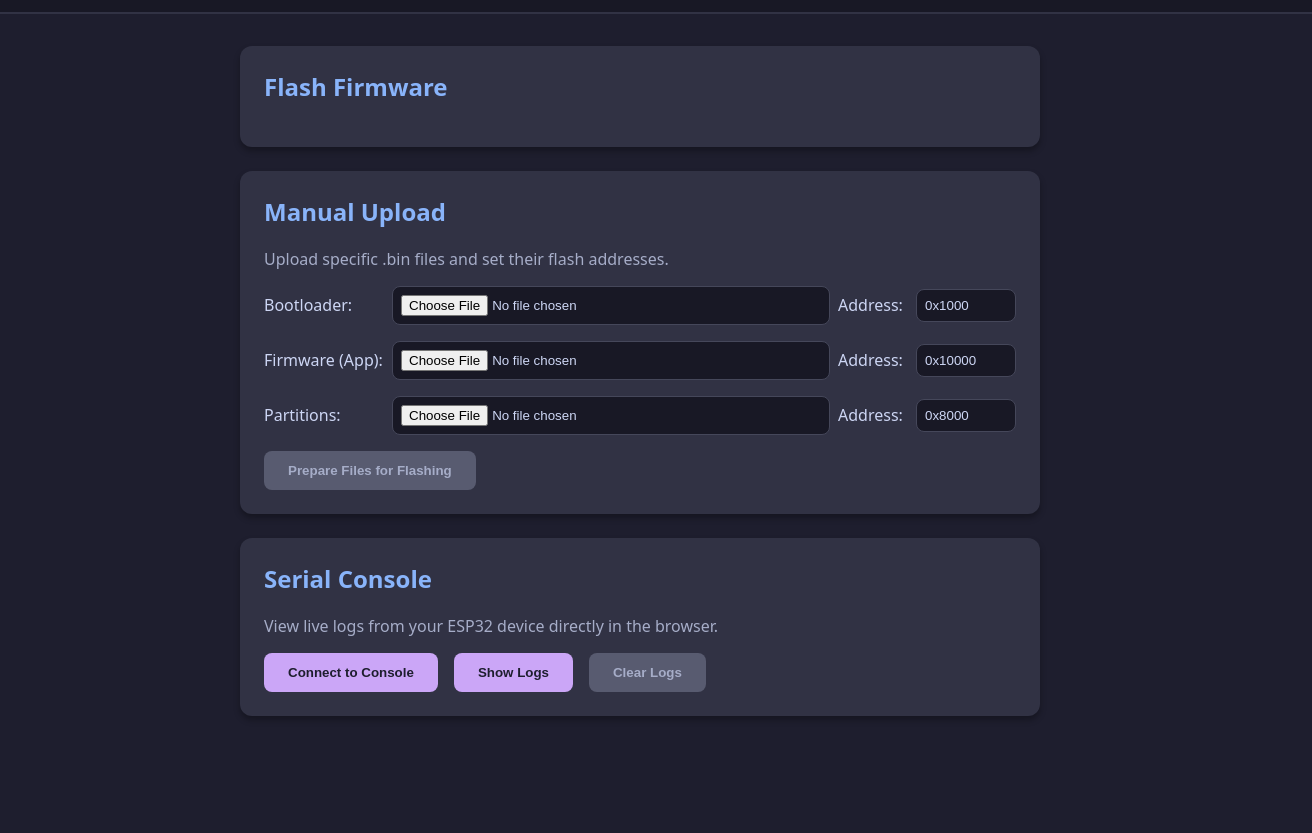
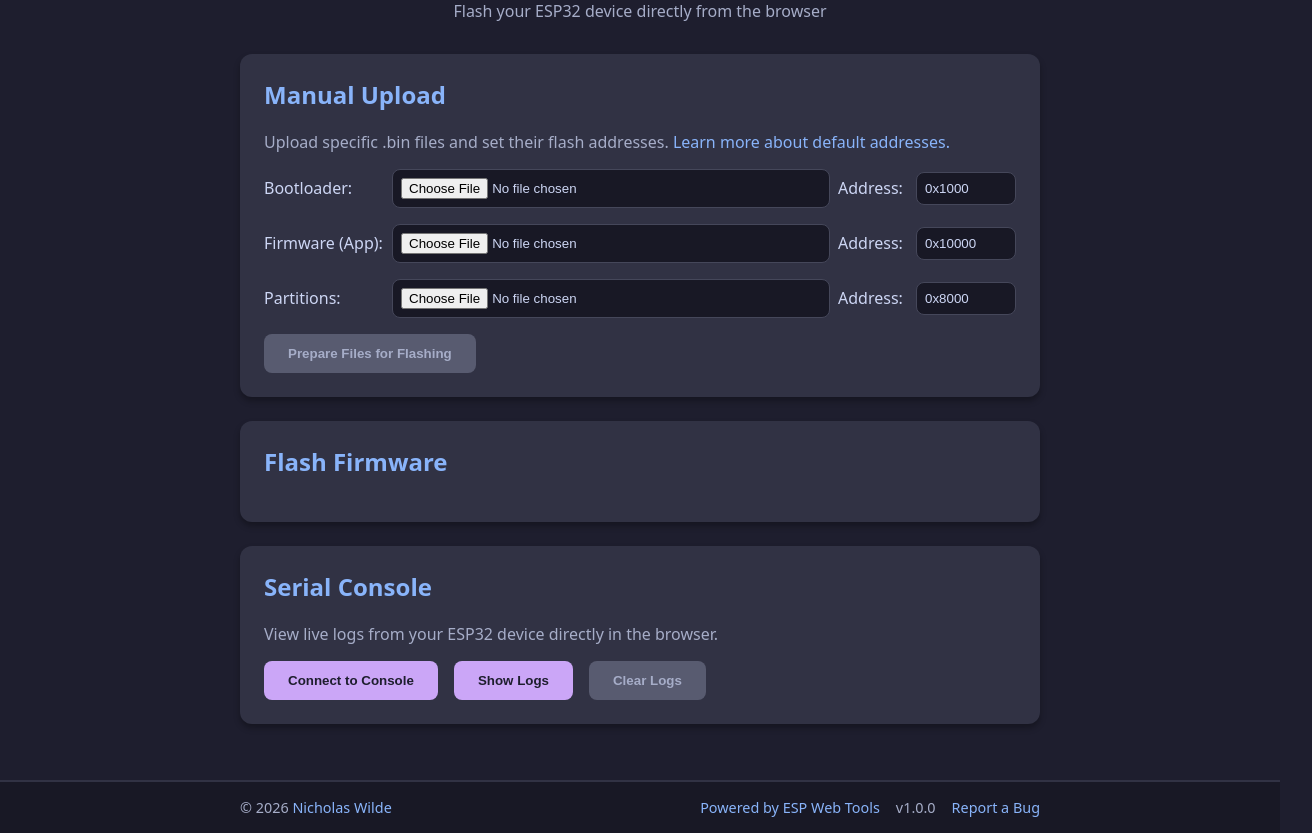
Before and after one commit to nicholaswilde/esp32-web-flasher, a plain HTML site: page index.html in a window 1280 px wide. Shown: the part 149-982 px from the top of the page, 1312 px wide, since content can reach past the window. Before the commit the page ends 921 px from the top, so only its background shows below. Drawn offline with Linux system fonts and the light colour scheme.

Commit message:
feat: revamp layout, add dynamic footer and favicon
- Switch Manual Upload and Flash Firmware sections.

- Add repo link, version, and copyright footer driven by config.json.

- Add microchip favicon.

```diff
--- a/config.json
+++ b/config.json
@@ -1,5 +1,9 @@
 {
   "githubRepo": "nicholaswilde/esp32-web-flasher",
+  "version": "v1.0.0",
+  "copyrightOwner": "Nicholas Wilde",
+  "copyrightLink": "https://github.com/nicholaswilde",
+  "copyrightYear": "2026",
   "defaultAddresses": {
     "bootloader": "0x1000",
     "partitions": "0x8000",
--- a/css/style.css
+++ b/css/style.css
@@ -46,9 +46,30 @@ body {
 header {
   background-color: var(--mantle);
   width: 100%;
-  padding: 2rem;
+  padding: 1rem 2rem;
+  border-bottom: 2px solid var(--surface0);
+  display: flex;
+  justify-content: flex-end;
+  align-items: center;
+  box-sizing: border-box;
+}
+
+.page-titles {
   text-align: center;
-  border-bottom: 2px solid var(--surface0);
+  margin-bottom: 2rem;
+}
+
+.header-link {
+  color: var(--subtext0);
+  text-decoration: none;
+  transition: color 0.2s;
+  display: flex;
+  align-items: center;
+  gap: 0.5rem;
+}
+
+.header-link:hover {
+  color: var(--mauve);
 }
 
 h1 {
@@ -66,6 +87,68 @@ main {
   width: 100%;
 }
 
+footer {
+  width: 100%;
+  padding: 1rem 2rem;
+  border-top: 2px solid var(--surface0);
+  background-color: var(--mantle);
+  margin-top: auto;
+  box-sizing: border-box;
+}
+
+.footer-content {
+  display: flex;
+  justify-content: space-between;
+  align-items: center;
+  max-width: 800px;
+  margin: 0 auto;
+  width: 100%;
+}
+
+@media (max-width: 600px) {
+  .footer-content {
+    flex-direction: column;
+    gap: 0.5rem;
+  }
+}
+
+footer p {
+  margin: 0;
+  font-size: 0.9rem;
+  color: var(--subtext0);
+}
+
+footer p a {
+  color: var(--blue);
+  text-decoration: none;
+  transition: color 0.2s;
+}
+
+footer p a:hover {
+  text-decoration: underline;
+  color: var(--sapphire);
+}
+
+.footer-links {
+  display: flex;
+  gap: 1rem;
+  align-items: center;
+  font-size: 0.9rem;
+  color: var(--subtext0);
+}
+
+.footer-links a {
+  color: var(--blue);
+  text-decoration: none;
+  transition: color 0.2s;
+  cursor: pointer;
+}
+
+.footer-links a:hover {
+  text-decoration: underline;
+  color: var(--sapphire);
+}
+
 .card {
   background-color: var(--surface0);
   border-radius: 12px;
@@ -77,6 +160,17 @@ main {
 .card h2 {
   color: var(--blue);
   margin-top: 0;
+}
+
+.card p a {
+  color: var(--blue);
+  text-decoration: none;
+  transition: color 0.2s;
+}
+
+.card p a:hover {
+  text-decoration: underline;
+  color: var(--sapphire);
 }
 
 .actions {
--- a/index.html
+++ b/index.html
@@ -8,6 +8,7 @@
       content="A static client-side web application to flash ESP32 devices directly from your browser."
     />
     <title>ESP32 Web Flasher</title>
+    <link rel="icon" type="image/svg+xml" href="favicon.svg" />
     <link rel="stylesheet" href="css/style.css" />
     <script
       type="module"
@@ -16,28 +17,19 @@
   </head>
   <body>
     <header>
-      <h1>ESP32 Web Flasher</h1>
-      <p>Flash your ESP32 device directly from the browser</p>
+      <a id="repo-link" class="header-link" target="_blank" rel="noopener noreferrer" style="display: none;">
+        <svg xmlns="http://www.w3.org/2000/svg" width="24" height="24" viewBox="0 0 24 24" fill="none" stroke="currentColor" stroke-width="2" stroke-linecap="round" stroke-linejoin="round" class="feather feather-github"><path d="M9 19c-5 1.5-5-2.5-7-3m14 6v-3.87a3.37 3.37 0 0 0-.94-2.61c3.14-.35 6.44-1.54 6.44-7A5.44 5.44 0 0 0 20 4.77 5.07 5.07 0 0 0 19.91 1S18.73.65 16 2.48a13.38 13.38 0 0 0-7 0C6.27.65 5.09 1 5.09 1A5.07 5.07 0 0 0 5 4.77a5.44 5.44 0 0 0-1.5 3.78c0 5.42 3.3 6.61 6.44 7A3.37 3.37 0 0 0 9 18.13V22"></path></svg>
+        <span id="repo-name"></span>
+      </a>
     </header>
     <main>
-      <section class="card">
-        <h2>Flash Firmware</h2>
-        <div class="actions" id="install-container">
-          <esp-web-install-button manifest="data:application/json,%7B%22name%22%3A%22%22%2C%22builds%22%3A%5B%5D%7D"></esp-web-install-button>
-        </div>
-      </section>
-
-      <section class="card" style="display: none;">
-        <h2>Automatic GitHub Release</h2>
-        <p>Fetch the latest release automatically based on configuration.</p>
-        <div class="actions">
-          <button id="fetch-github-btn" disabled>Fetch Latest Release</button>
-        </div>
-      </section>
-
+      <div class="page-titles">
+        <h1>ESP32 Web Flasher</h1>
+        <p>Flash your ESP32 device directly from the browser</p>
+      </div>
       <section class="card">
         <h2>Manual Upload</h2>
-        <p>Upload specific .bin files and set their flash addresses.</p>
+        <p>Upload specific .bin files and set their flash addresses. <a href="https://docs.espressif.com/projects/esp-idf/en/latest/esp32/api-guides/partition-tables.html" target="_blank" rel="noopener noreferrer">Learn more about default addresses.</a></p>
         <div class="manual-upload-grid">
           <div class="upload-row">
             <label for="bootloader-file">Bootloader:</label>
@@ -77,6 +69,21 @@
           <button id="upload-btn" disabled>Prepare Files for Flashing</button>
         </div>
       </section>
+
+      <section class="card">
+        <h2>Flash Firmware</h2>
+        <div class="actions" id="install-container">
+          <esp-web-install-button manifest="data:application/json,%7B%22name%22%3A%22%22%2C%22builds%22%3A%5B%5D%7D"></esp-web-install-button>
+        </div>
+      </section>
+
+      <section class="card" style="display: none;">
+        <h2>Automatic GitHub Release</h2>
+        <p>Fetch the latest release automatically based on configuration.</p>
+        <div class="actions">
+          <button id="fetch-github-btn" disabled>Fetch Latest Release</button>
+        </div>
+      </section>
       <section class="card">
         <h2>Serial Console</h2>
         <p>View live logs from your ESP32 device directly in the browser.</p>
@@ -88,6 +95,16 @@
         <div id="console-terminal" class="terminal-output" style="display: none;"></div>
       </section>
     </main>
+    <footer>
+      <div class="footer-content">
+        <p>&copy; <span id="copyright-year"></span> <span id="copyright-owner"></span></p>
+        <div class="footer-links">
+          <a href="https://esphome.github.io/esp-web-tools/" target="_blank" rel="noopener noreferrer">Powered by ESP Web Tools</a>
+          <span id="app-version"></span>
+          <a id="bug-report-link" target="_blank" rel="noopener noreferrer" style="display: none;">Report a Bug</a>
+        </div>
+      </div>
+    </footer>
     <script type="module" src="js/app.js"></script>
   </body>
 </html>
--- a/js/app.js
+++ b/js/app.js
@@ -1,8 +1,42 @@
 import { fetchLatestReleaseManifest, applyManifestToButton } from "./github.js";
 import { createManifestFromFiles } from "./upload.js";
 import { initConsole } from "./console.js";
+import { loadConfig } from "./config.js";
 
-document.addEventListener("DOMContentLoaded", () => {
+document.addEventListener("DOMContentLoaded", async () => {
+  try {
+    const config = await loadConfig();
+    const repoLink = document.getElementById("repo-link");
+    if (config.githubRepo && repoLink) {
+      repoLink.href = `https://github.com/${config.githubRepo}`;
+      document.getElementById("repo-name").textContent = config.githubRepo;
+      repoLink.style.display = "flex";
+    }
+
+    if (config.copyrightOwner) {
+      const ownerEl = document.getElementById("copyright-owner");
+      if (config.copyrightLink) {
+        ownerEl.innerHTML = `<a href="${config.copyrightLink}" target="_blank" rel="noopener noreferrer">${config.copyrightOwner}</a>`;
+      } else {
+        ownerEl.textContent = config.copyrightOwner;
+      }
+    }
+    if (config.copyrightYear) {
+      document.getElementById("copyright-year").textContent = config.copyrightYear;
+    }
+    if (config.version) {
+      document.getElementById("app-version").textContent = config.version;
+    }
+
+    const bugLink = document.getElementById("bug-report-link");
+    if (config.githubRepo && bugLink) {
+      bugLink.href = `https://github.com/${config.githubRepo}/issues/new`;
+      bugLink.style.display = "inline";
+    }
+  } catch (e) {
+    console.error("Config load error", e);
+  }
+
   // GitHub logic
   const fetchBtn = document.getElementById("fetch-github-btn");
   if (fetchBtn) {
```
Also changed, not shown: favicon.svg (added).
